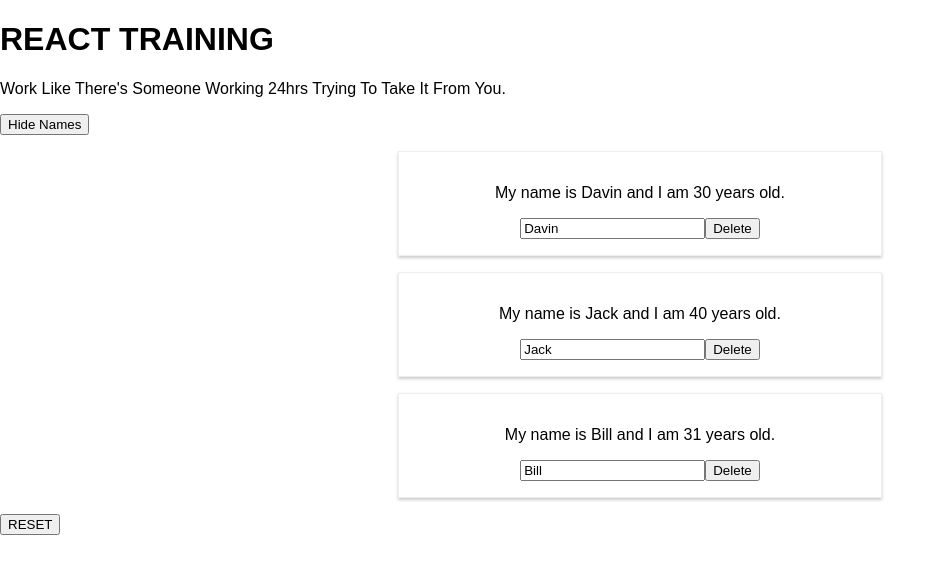
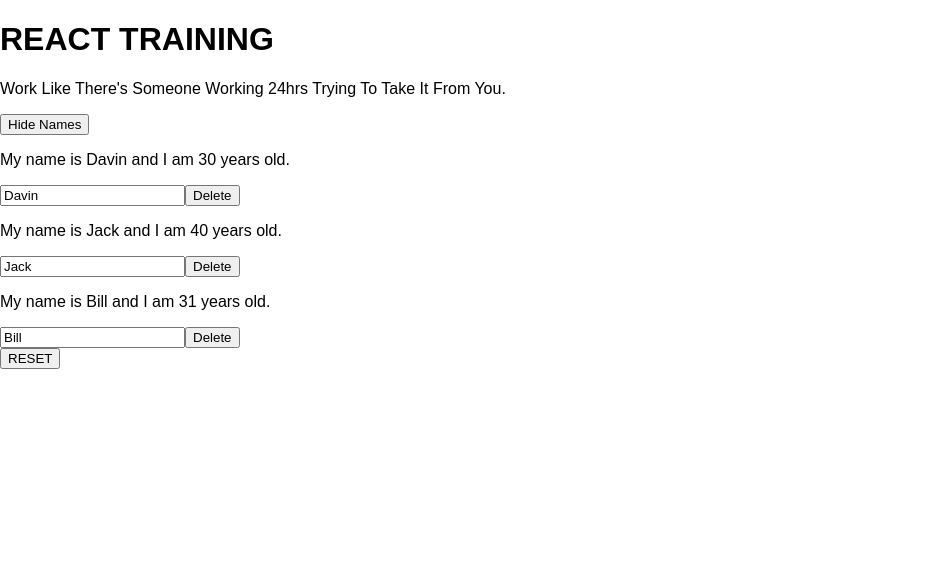
Before and after one commit to DCasely/react-complete-guide, a React app: page / in a window 1280 px wide. Both pictures are taken after a click on the button "Show Names". Shown: the top 574 px of the page, without its empty margins (0-946 px from the left). Built offline with nearby package versions, Linux system fonts and the light colour scheme.

Commit message:
removed styled components from Person folder

```diff
--- a/src/Person/Person.css
+++ b/src/Person/Person.css
@@ -23,8 +23,8 @@
   transform: scale(1);
 }
 
-/* @media (min-width: 500px) {
+@media (min-width: 500px) {
   .Person {
     width: 450px;
   }
-} */
+}
--- a/src/Person/Person.js
+++ b/src/Person/Person.js
@@ -1,31 +1,16 @@
 import React from 'react';
-import styled from 'styled-components';
-// import './Person.css';
-
-const StyledDiv = styled.div`
-  width: 60%;
-  margin: 16px auto;
-  border: 1px solid #eee;
-  box-shadow: 0 2px 3px #ccc;
-  padding: 16px;
-  text-align: center;
-
-  @media (min-width: 500px) {
-    width: 450px;
-  }
-`;
+import './Person.css';
 
 const person = (props) => {
   return (
-    // <div className="Person" style={style}>
-    <StyledDiv>
+    <div className="Person">
       <p>
         My name is {props.name} and I am {props.age} years old.
       </p>
       <p>{props.children}</p>
       <input type="text" onChange={props.changeName} value={props.name} />
       <button onClick={props.click}>Delete</button>
-    </StyledDiv>
+    </div>
   );
 };
 
```
